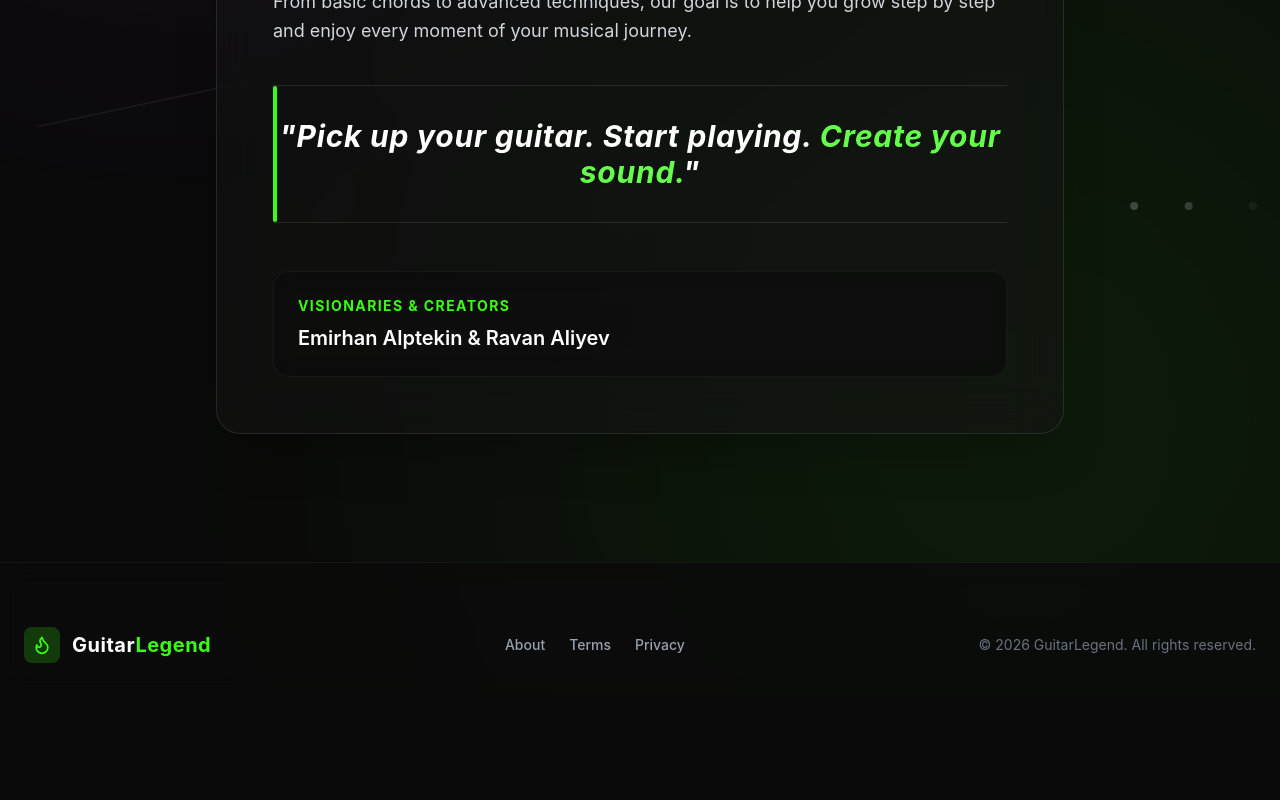
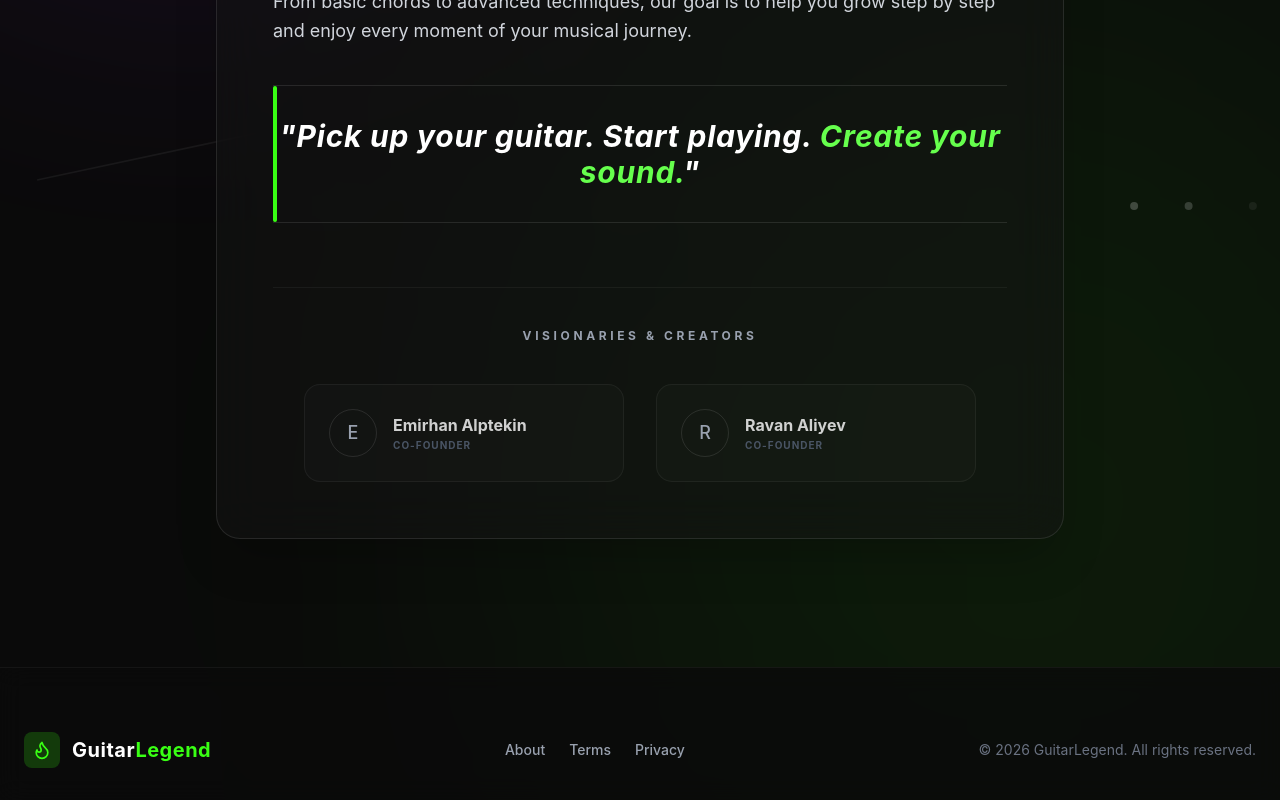
Before and after one commit to ravanaliyev/FretFlow, a React (Vite) app: page /about in a window 1280 px wide. Shown: the part 698-1498 px from the top of the page. Before the commit the page ends 1393 px from the top, so only its background shows below. Built offline with nearby package versions, Linux system fonts and the light colour scheme.

Commit message:
Final Overhaul: Dashboard UX improvements and About Page creators redesign

```diff
--- a/src/screens/landing/AboutPage.tsx
+++ b/src/screens/landing/AboutPage.tsx
@@ -1,3 +1,4 @@
+import { motion } from 'framer-motion';
 import AnimatedBackground from './AnimatedBackground';
 import Navbar from './Navbar';
 import Footer from './Footer';
@@ -40,10 +41,30 @@ const AboutPage: React.FC = () => {
               </p>
             </div>
 
-            <div className="mt-12 flex flex-col md:flex-row items-center justify-between bg-dark-900/60 rounded-2xl p-6 border border-white/5 backdrop-blur-md">
-              <div>
-                <h3 className="text-sm uppercase tracking-widest text-primary-500 font-bold mb-2">Visionaries & Creators</h3>
-                <p className="text-xl font-semibold text-white">Emirhan Alptekin & Ravan Aliyev</p>
+            <div className="mt-16 pt-10 border-t border-white/5">
+              <h3 className="text-center text-xs uppercase tracking-[0.3em] text-gray-400 font-bold mb-10">Visionaries & Creators</h3>
+              <div className="grid grid-cols-1 md:grid-cols-2 gap-8 max-w-2xl mx-auto">
+                {[
+                  { name: "Emirhan Alptekin", role: "Co-Founder", initial: "E", linkedin: "https://www.linkedin.com/in/emirhan-alptekin" },
+                  { name: "Ravan Aliyev", role: "Co-Founder", initial: "R", linkedin: "https://www.linkedin.com/in/ravanaliyev01/" }
+                ].map((creator, i) => (
+                  <motion.a
+                    key={i}
+                    href={creator.linkedin}
+                    target="_blank"
+                    rel="noopener noreferrer"
+                    whileHover={{ y: -2 }}
+                    className="p-6 rounded-2xl border border-white/5 bg-white/[0.02] hover:bg-white/[0.04] transition-all duration-300 group flex items-center gap-4 cursor-pointer block"
+                  >
+                    <div className="w-12 h-12 rounded-full border border-white/10 flex items-center justify-center text-lg font-medium text-gray-400 group-hover:border-primary-500/30 group-hover:text-primary-400 transition-all">
+                      {creator.initial}
+                    </div>
+                    <div>
+                      <h4 className="text-base font-bold text-white/80 group-hover:text-white transition-colors">{creator.name}</h4>
+                      <p className="text-[10px] text-gray-600 font-bold uppercase tracking-widest">{creator.role}</p>
+                    </div>
+                  </motion.a>
+                ))}
               </div>
             </div>
           </div>
```
